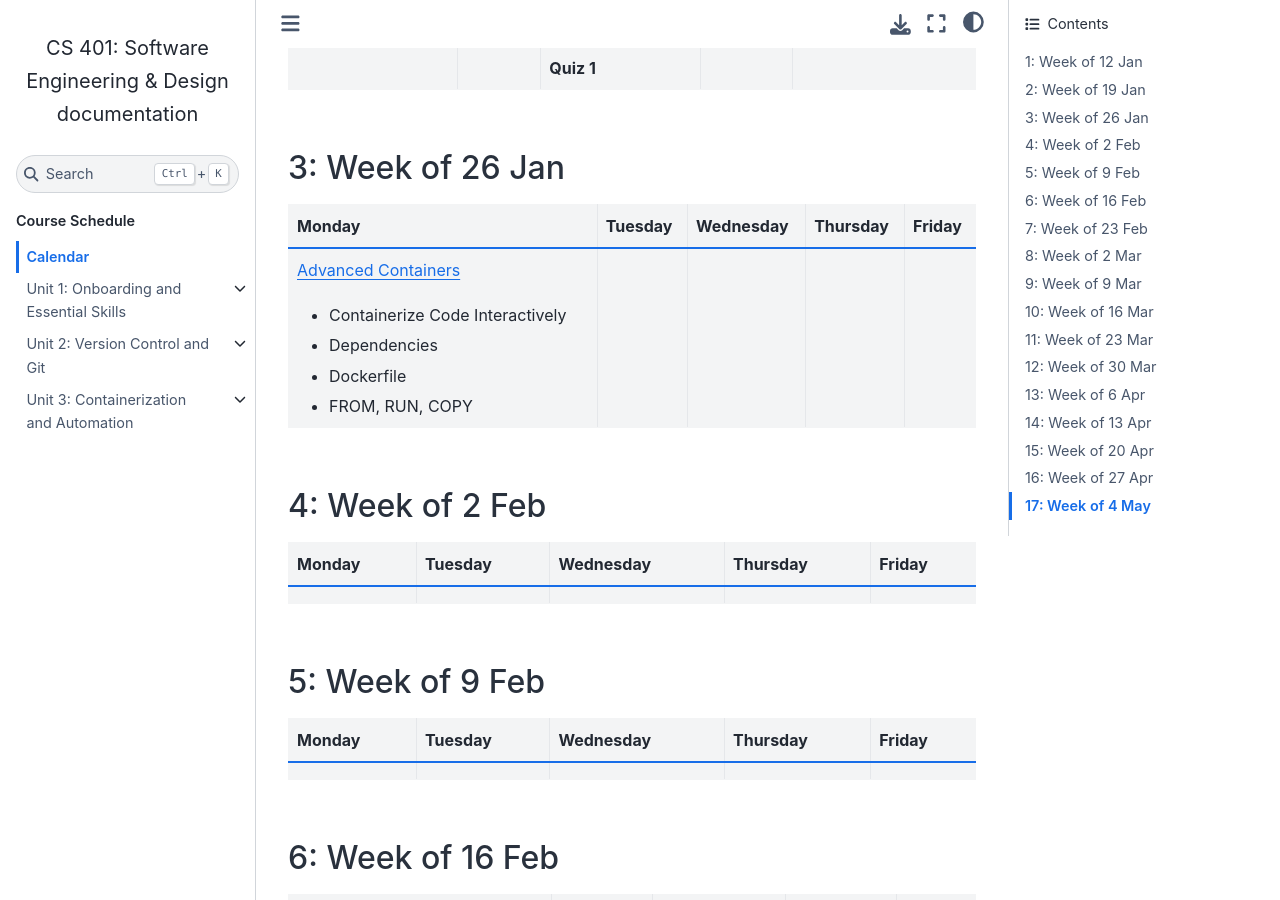
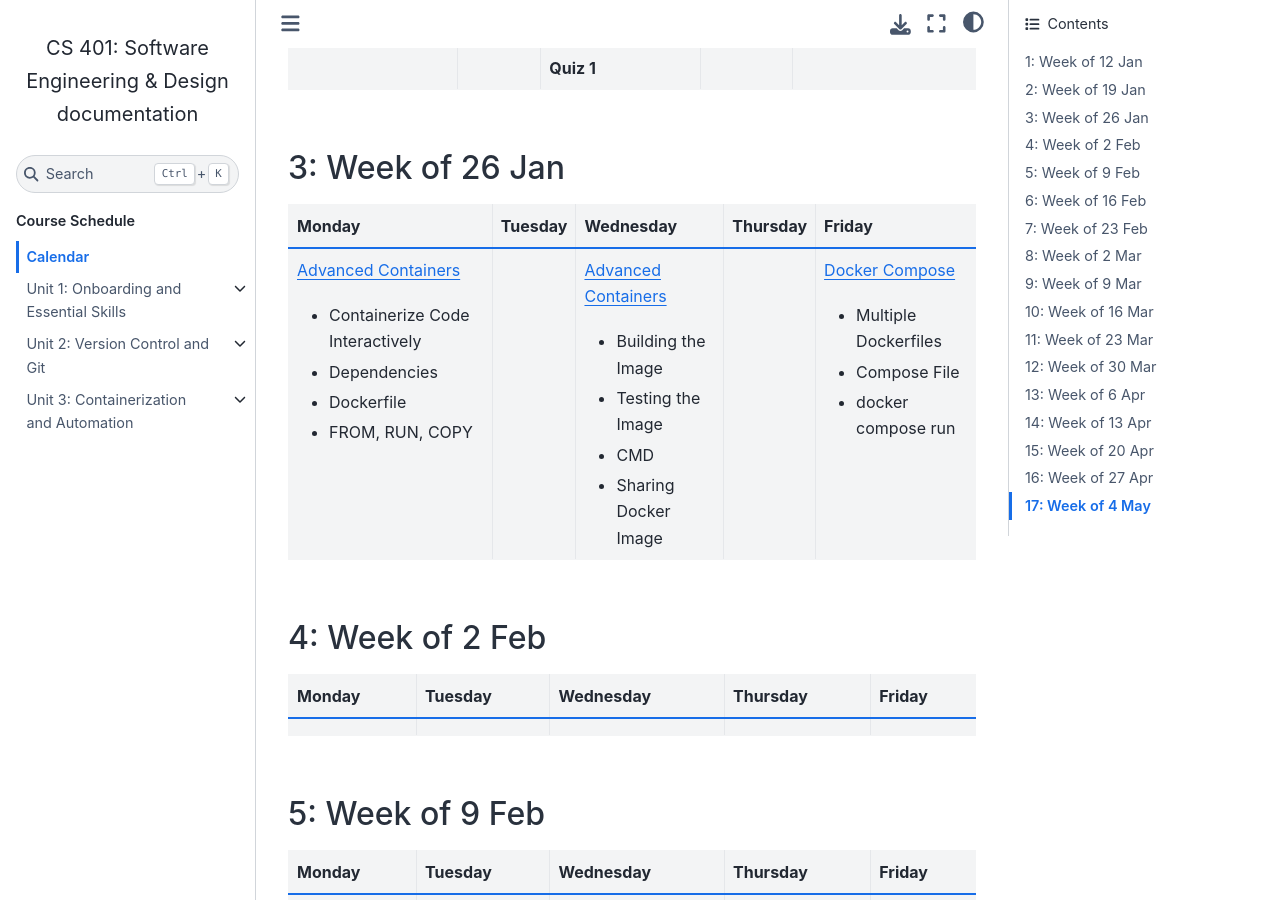
Before and after one commit to andrewsolis/cs401, a Sphinx documentation site: the page built from docs/calendar.rst, in a window 1280 px wide and 900 px high, scrolled down 995 px. Built offline with Sphinx 7.4.7 and the Sphinx Book theme 1.1.4, drawn with Linux system fonts in a browser that asks for light colours; pages that are not in the unit, such as notebooks, are missing from menus.

Commit message:
update calendar

```diff
--- a/docs/calendar.rst
+++ b/docs/calendar.rst
@@ -41,17 +41,17 @@ Calendar
 +-----------------------------------+------------+-------------------------------------------------------------------------------------------------------------+------------+----------------------------------------------------------------------------------------------------------+
 | Monday                            | Tuesday    | Wednesday                                                                                                   | Thursday   | Friday                                                                                                   |
 +===================================+============+=============================================================================================================+============+==========================================================================================================+
-| `Advanced Containers`_            |            |                                                                                                             |            |                                                                                                          |
+| `Advanced Containers`_            |            | `Advanced Containers`_                                                                                      |            | `Docker Compose`_                                                                                        |
 |                                   |            |                                                                                                             |            |                                                                                                          |
-| * Containerize Code Interactively |            |                                                                                                             |            |                                                                                                          |
-| * Dependencies                    |            |                                                                                                             |            |                                                                                                          |
-| * Dockerfile                      |            |                                                                                                             |            |                                                                                                          |
-| * FROM, RUN, COPY                 |            |                                                                                                             |            |                                                                                                          |
+| * Containerize Code Interactively |            | * Building the Image                                                                                        |            | * Multiple Dockerfiles                                                                                   |
+| * Dependencies                    |            | * Testing the Image                                                                                         |            | * Compose File                                                                                           |
+| * Dockerfile                      |            | * CMD                                                                                                       |            | * docker compose run                                                                                     |
+| * FROM, RUN, COPY                 |            | * Sharing Docker Image                                                                                      |            |                                                                                                          |
 |                                   |            |                                                                                                             |            |                                                                                                          |
 +-----------------------------------+------------+-------------------------------------------------------------------------------------------------------------+------------+----------------------------------------------------------------------------------------------------------+
 
 .. _Advanced Containers: https://cs401.readthedocs.io/en/latest/unit03/containers_2.html
-
+.. _Docker Compose: https://cs401.readthedocs.io/en/latest/unit03/docker_compose.html
 
 4: Week of 2 Feb
 -----------------
```
